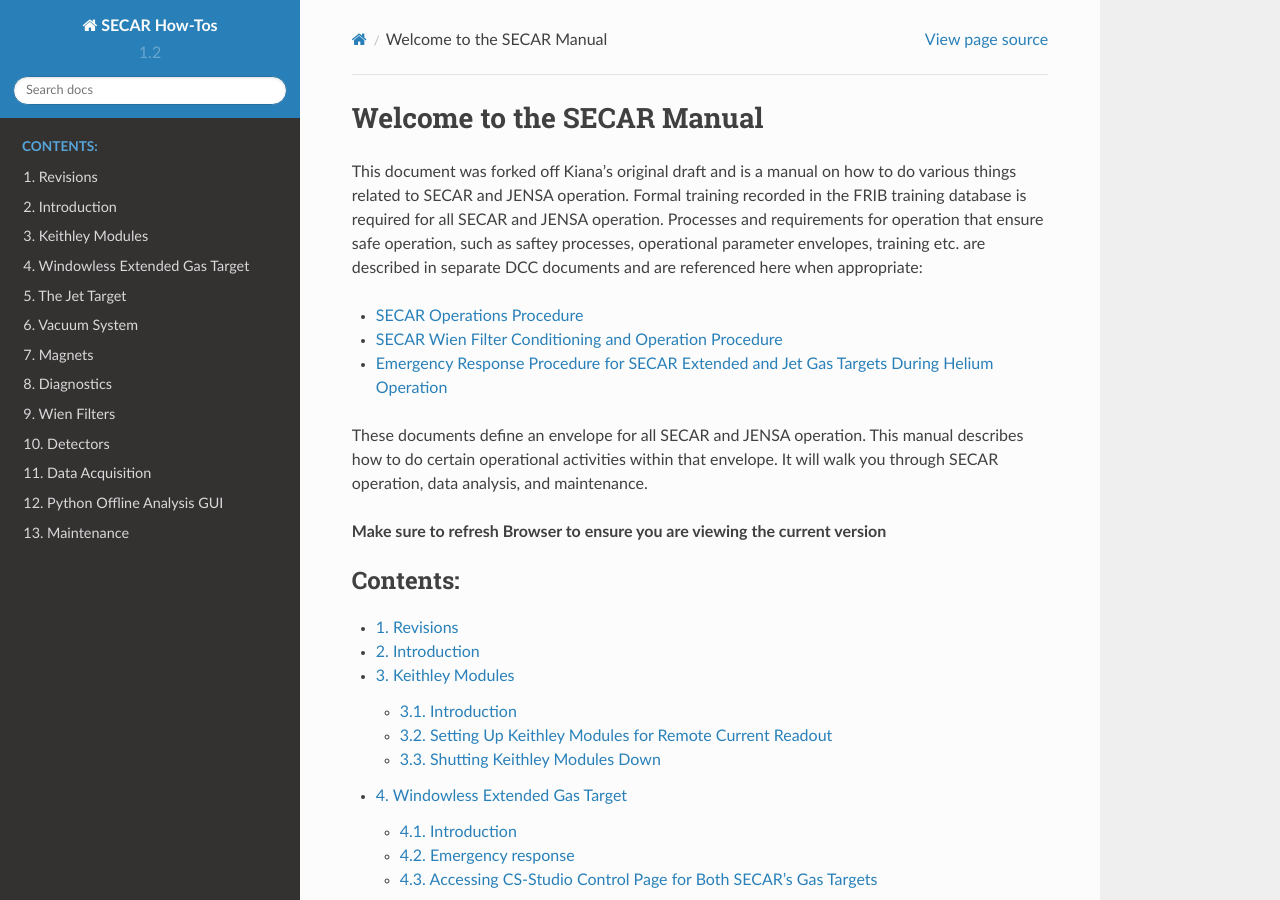
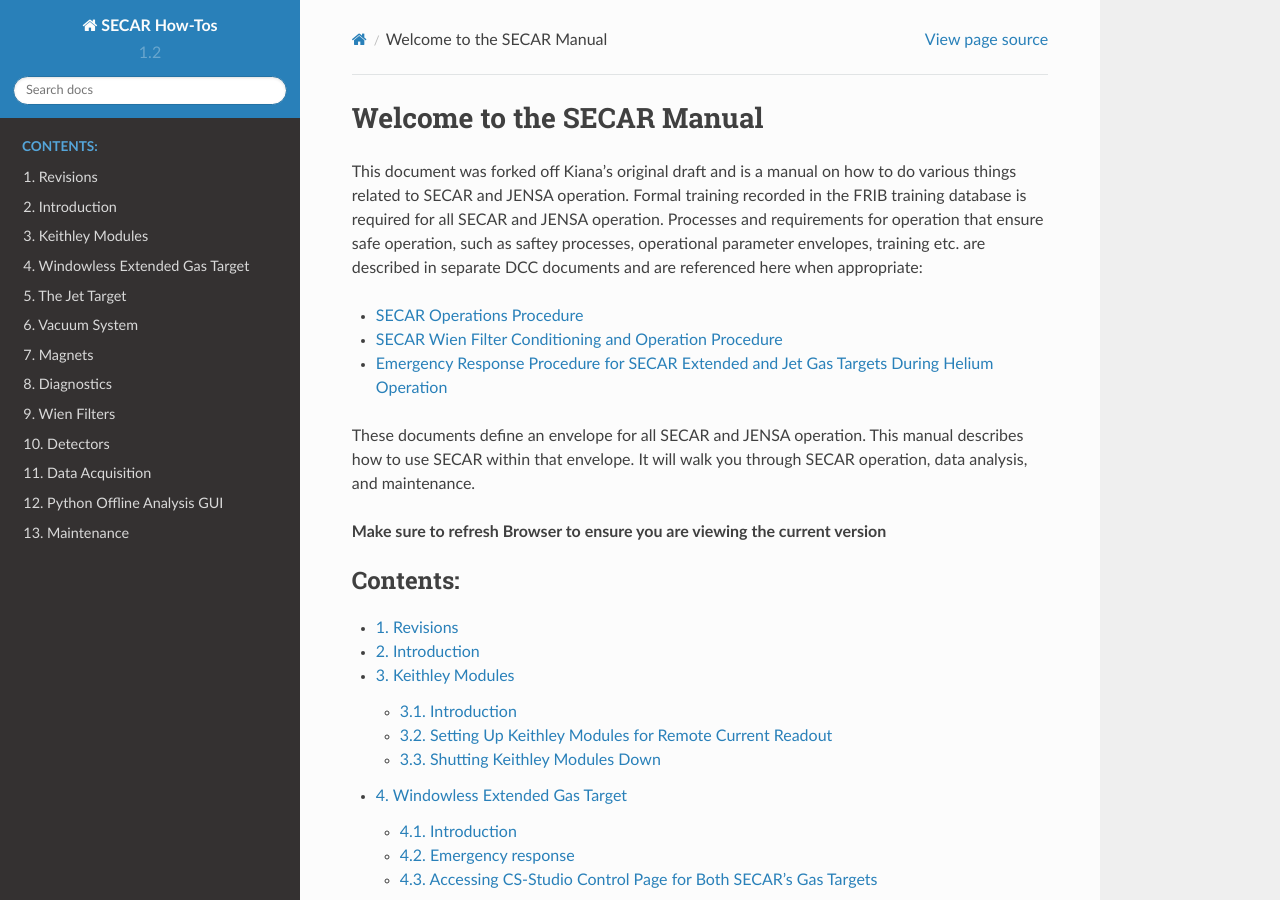
Before and after one commit to secar600/secar-documents, a Sphinx documentation site: the page built from source/index.rst, in a window 1280 px wide and 900 px high. Built offline with Sphinx 7.4.7 and the Read the Docs theme 2.0.0, drawn with Linux system fonts in a browser that asks for light colours.

Commit message:
Update index.rst

```diff
--- a/source/index.rst
+++ b/source/index.rst
@@ -9,7 +9,7 @@
 - `SECAR Wien Filter Conditioning and Operation Procedure <https://portal.frib.msu.edu/sites/dcc/pages/dcclink.aspx?WBS=M41600&Sub=PR&SN=001005>`_
 - `Emergency Response Procedure for SECAR Extended and Jet Gas Targets During Helium Operation <https://portal.frib.msu.edu/sites/dcc/pages/dcclink.aspx?WBS=M41600&Sub=PR&SN=001537>`_
 
-These documents define an envelope for all SECAR and JENSA operation. This manual describes how to do certain operational activities within that envelope.
+These documents define an envelope for all SECAR and JENSA operation. This manual describes how to use SECAR within that envelope.
 It will walk you through SECAR operation, data analysis, and maintenance.
 
 **Make sure to refresh Browser to ensure you are viewing the current version**
```
